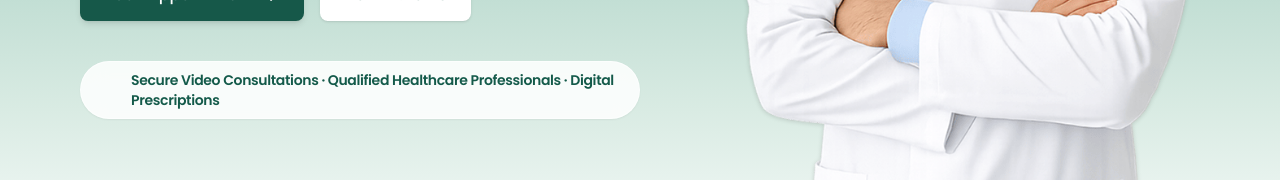
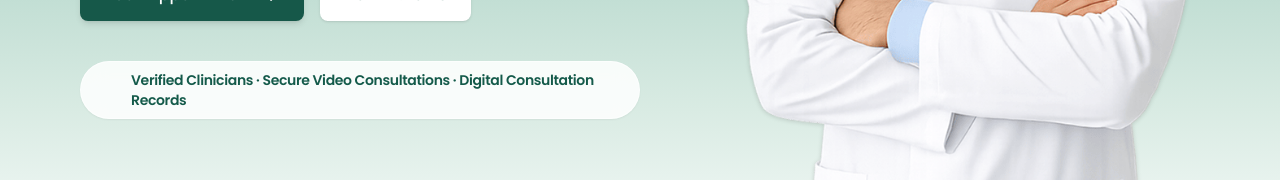
Before and after one commit to Vardhan158/tele-consultation, a React (Vite) app in the folder frontend/: page / in a window 1280 px wide. Shown: the part 665-845 px from the top of the page. Built offline with nearby package versions, Linux system fonts and the light colour scheme; no server answers.

Commit message:
fix(landing): align hero information strip with verified platform capabilities

```diff
--- a/frontend/src/components/public/LandingScreen.jsx
+++ b/frontend/src/components/public/LandingScreen.jsx
@@ -356,7 +356,7 @@ export default function LandingScreen({
                 verified_user
               </span>
               <span className="text-[#145A4A] font-semibold text-xs sm:text-sm tracking-tight">
-                Secure Video Consultations · Qualified Healthcare Professionals · Digital Prescriptions
+                Verified Clinicians · Secure Video Consultations · Digital Consultation Records
               </span>
             </div>
           </div>
```
